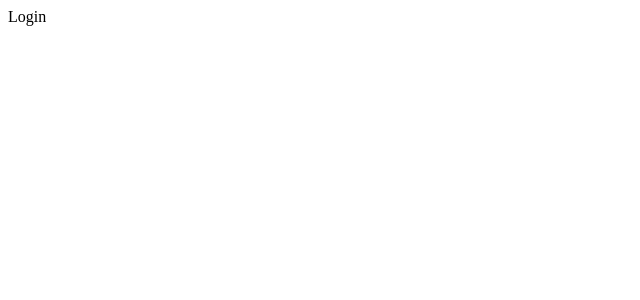
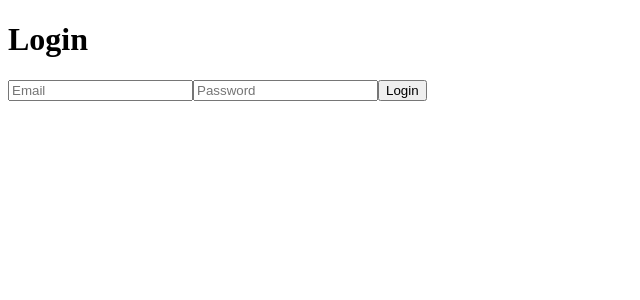
Before and after one commit to dan-arnaiz/MDG-SMS, a React (Vite) app in the folder mdg-sms/react/: page /login in a window 1280 px wide. Shown: the top 300 px of the page, without its empty margins (0-640 px from the left). Built offline with nearby package versions, Linux system fonts and the light colour scheme.

Commit message:
Context Provider & Basic Login Page

```diff
--- a/mdg-sms/react/src/components/AdminLayout.jsx
+++ b/mdg-sms/react/src/components/AdminLayout.jsx
@@ -1,6 +1,13 @@
-import { Outlet } from "react-router-dom";
+import { Outlet, Navigate } from "react-router-dom";
+import { useStateContext } from "../contexts/ContextProvider";
 
 export default function AdminLayout() {
+
+    const {user, token} = useStateContext()
+
+    if (!token) {
+        return <Navigate to="/login" />
+    }
 
     return(
         <div>
--- a/mdg-sms/react/src/components/StudentLayout.jsx
+++ b/mdg-sms/react/src/components/StudentLayout.jsx
@@ -1,6 +1,13 @@
-import {Outlet } from "react-router-dom";
+import {Outlet, Navigate} from "react-router-dom";
+import { useStateContext } from "../contexts/ContextProvider";
 
 export default function StudentLayout() {
+
+    const {user, token} = useStateContext()
+
+    if(!token) {
+        return <Navigate to="/login"/>
+    }
 
     return(
         <div>
--- /dev/null
+++ b/mdg-sms/react/src/contexts/ContextProvider.jsx
@@ -0,0 +1,40 @@
+import { createContext, useContext, useState } from "react";
+
+
+const StateContext = createContext({
+
+    currentUser: null,
+    token: null,
+    setUser: () => {},
+    setToken: () => {}
+
+})
+
+export const ContextProvider = ({children}) => {
+    const [user,setUser] = useState({});
+    const [token,_setToken] = useState(localStorage.getItem('ACCESS_TOKEN'));
+
+    const setToken = (token) => {
+        _setToken(token)
+        if (token) {
+            localStorage.setItem('ACCESS_TOKEN', token);
+        } else {
+            localStorage.removeItem('ACCESS_TOKEN');
+        }
+    }
+
+    return (
+        <StateContext.Provider value ={{
+            user,
+            token,
+            setUser,
+            setToken
+
+        }}>
+            {children}
+        </StateContext.Provider>
+
+    )
+}
+
+export const useStateContext = () => useContext(StateContext)
--- a/mdg-sms/react/src/views/Login.jsx
+++ b/mdg-sms/react/src/views/Login.jsx
@@ -1,8 +1,19 @@
 export default function Login() {
 
+    const onSubmit = (ev) => {
+        ev.preventDefault()
+    }
+
     return(
-        <div>
-            Login
+        <div className="Login-Form">
+            <div className="form">
+                <form onSubmit={onSubmit}>
+                    <h1 className="Title">Login</h1>
+                    <input type="email" placeholder="Email"/>
+                    <input type="password" placeholder="Password"/>
+                    <button className="Btn">Login</button>
+                </form>
+            </div>
         </div>
     )
 }
```
Also changed, not shown: mdg-sms/react/src/main.jsx (+5 -2 lines).
